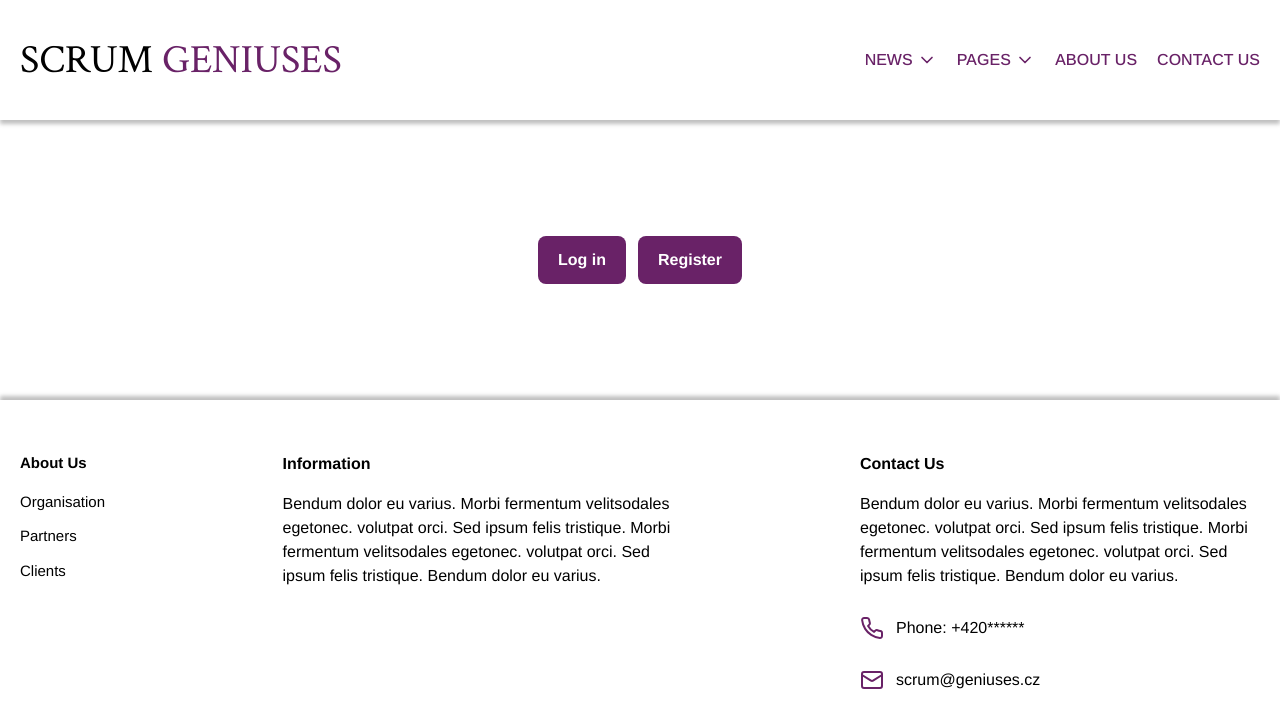
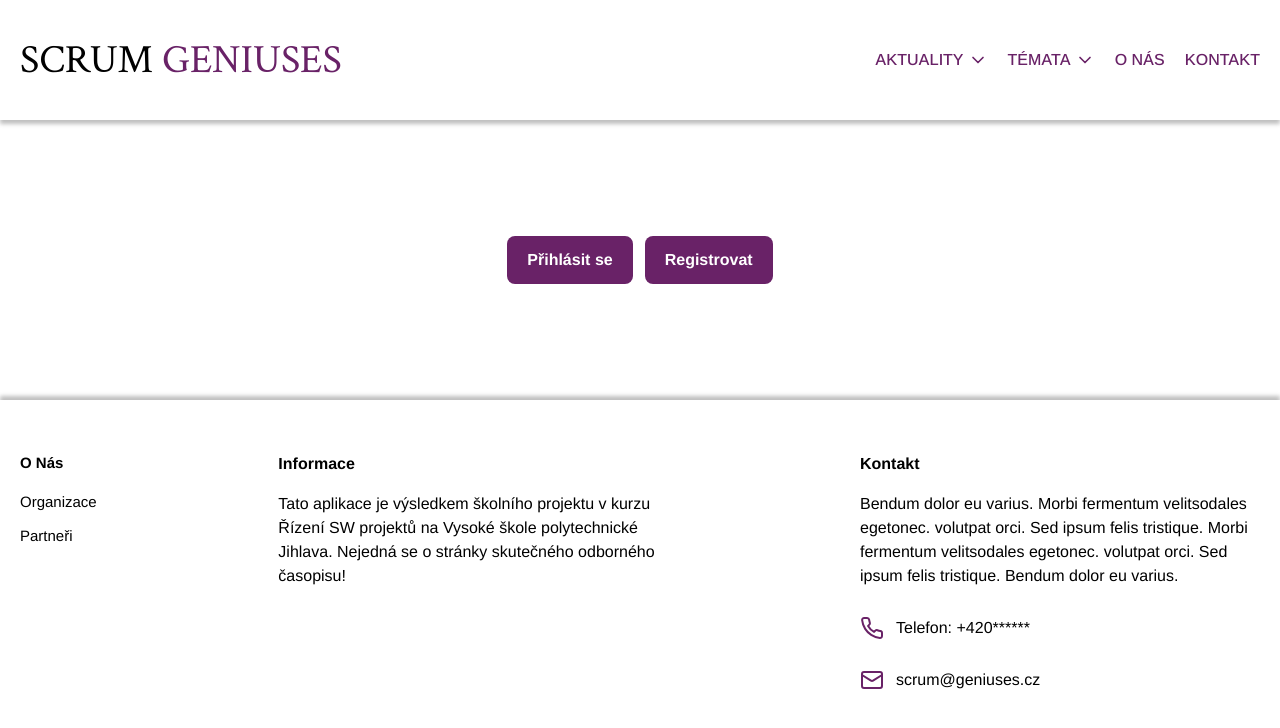
Before and after one commit to dshamsani/scrum_geniuses, a React (Vite) app in the folder code/: page / in a window 1280 px wide. Shown: the top 728 px of the page. Built offline with nearby package versions, Linux system fonts and the light colour scheme.

Commit message:
feat: czech language

```diff
--- a/code/src/App.tsx
+++ b/code/src/App.tsx
@@ -20,8 +20,8 @@ export const App: FC = () => {
         <div className="h-full flex items-center py-10 gap-3 justify-center">
           {authMode === null && (
             <>
-              <Button title="Log in" onClick={() => setAuthMode("logIn")} />
-              <Button title="Register" onClick={() => setAuthMode("register")} />
+              <Button title="Přihlásit se" onClick={() => setAuthMode("logIn")} />
+              <Button title="Registrovat" onClick={() => setAuthMode("register")} />
             </>
           )}
           {authMode === "logIn" && <LogIn onClose={() => setAuthMode(null)} setData={setData} />}
@@ -29,7 +29,7 @@ export const App: FC = () => {
         </div>
       ) : (
         <div className="h-full flex flex-col items-center py-10 gap-3 justify-center">
-          <div className="bg-white flex-col w-[400px]  flex items-center border border-[#d5b6dc] rounded-lg shadow-[0_4px_4px_rgba(0,0,0,0.25),0_-4px_4px_rgba(0,0,0,0.25)] p-6 max-w-md mx-auto">
+          <div className="bg-white flex-col w-[400px] flex items-center border border-[#d5b6dc] rounded-lg shadow-[0_4px_4px_rgba(0,0,0,0.25),0_-4px_4px_rgba(0,0,0,0.25)] p-6 max-w-md mx-auto">
             <div className="flex w-full gap-3 text-lg items-center">
               <label htmlFor="email" className="block w-[130px] text-[#692267] font-medium mb-2">
                 Role:
@@ -37,41 +37,41 @@ export const App: FC = () => {
               <span className="block text-[#0a090a] text-sm font-medium mb-2">{data.role}</span>
             </div>
             {data?.date_created && (
-              <div className="flex w-full  gap-3 text-lg items-center">
+              <div className="flex w-full gap-3 text-lg items-center">
                 <label htmlFor="email" className="block w-[130px] text-[#692267] font-medium mb-2">
-                  Created At:
+                  Vytvořeno:
                 </label>
                 <span className="block text-[#0a090a] text-sm font-medium mb-2">{format(new Date(data.date_created), "dd-MM-yy")}</span>
               </div>
             )}
             {data?.jmeno && (
-              <div className="flex w-full  gap-3 text-lg items-center">
+              <div className="flex w-full gap-3 text-lg items-center">
                 <label htmlFor="email" className="block w-[130px] text-[#692267] font-medium mb-2">
-                  Name:
+                  Jméno:
                 </label>
                 <span className="block text-[#0a090a] text-sm font-medium mb-2">{data.jmeno}</span>
               </div>
             )}
             {data?.login && (
-              <div className="flex w-full  gap-3 text-lg items-center">
+              <div className="flex w-full gap-3 text-lg items-center">
                 <label htmlFor="email" className="block w-[130px] text-[#692267] font-medium mb-2">
-                  Login:
+                  Přihlášení:
                 </label>
                 <span className="block text-[#0a090a] text-sm font-medium mb-2">{data.login}</span>
               </div>
             )}
             {data?.kontaktni_udaje && (
-              <div className="flex w-full  gap-3 text-lg items-center">
+              <div className="flex w-full gap-3 text-lg items-center">
                 <label htmlFor="email" className="block w-[130px] text-[#692267] font-medium mb-2">
-                  Contact:
+                  Kontakt:
                 </label>
                 <span className="block text-[#0a090a] text-sm font-medium mb-2">{data.kontaktni_udaje}</span>
               </div>
             )}
             {data?.specializace && (
-              <div className="flex w-full  gap-3 text-lg items-center">
+              <div className="flex w-full gap-3 text-lg items-center">
                 <label htmlFor="email" className="block w-[130px] text-[#692267] font-medium mb-2">
-                  Specialization:
+                  Specializace:
                 </label>
                 <span className="block text-[#0a090a] text-sm font-medium mb-2">{data.specializace}</span>
               </div>
--- a/code/src/components/layout/Footer.tsx
+++ b/code/src/components/layout/Footer.tsx
@@ -6,29 +6,28 @@ export const Footer: FC = () => {
     <footer className="shadow-custom-drop-top h-[400px] flex p-mobile md:p-desktop">
       <div className="flex h-fit w-full justify-between pt-8">
         <div className="flex text-[15px] flex-col gap-4">
-          <h2 className="font-bold">About Us</h2>
+          <h2 className="font-bold">O Nás</h2>
           <div className="flex flex-col gap-3">
-            <span className="">Organisation</span>
-            <span>Partners</span>
-            <span>Clients</span>
+            <span className="">Organizace</span>
+            <span>Partneři</span>
           </div>
         </div>
         <div className="flex flex-col max-w-[400px] gap-4">
-          <h2 className="font-bold">Information</h2>
+          <h2 className="font-bold">Informace</h2>
           <p>
-            Bendum dolor eu varius. Morbi fermentum velitsodales egetonec. volutpat orci. Sed ipsum felis tristique. Morbi fermentum velitsodales
-            egetonec. volutpat orci. Sed ipsum felis tristique. Bendum dolor eu varius.{" "}
+            Tato aplikace je výsledkem školního projektu v kurzu Řízení SW projektů na Vysoké škole polytechnické Jihlava. Nejedná se o stránky
+            skutečného odborného časopisu!
           </p>
         </div>
         <div className="flex flex-col max-w-[400px] gap-4">
-          <h2 className="font-bold">Contact Us</h2>
+          <h2 className="font-bold">Kontakt</h2>
           <p>
             Bendum dolor eu varius. Morbi fermentum velitsodales egetonec. volutpat orci. Sed ipsum felis tristique. Morbi fermentum velitsodales
             egetonec. volutpat orci. Sed ipsum felis tristique. Bendum dolor eu varius.{" "}
           </p>
           <div className="flex pt-3 gap-3 items-center">
             <Phone className="text-[#692267]" />
-            <span>Phone: +420******</span>
+            <span>Telefon: +420******</span>
           </div>
           <div className="flex pt-3 gap-3 items-center">
             <Mail className="text-[#692267]" />
--- a/code/src/components/layout/Header.tsx
+++ b/code/src/components/layout/Header.tsx
@@ -1,6 +1,7 @@
 import type { FC } from "react";
 
 import { ChevronDown } from "lucide-react";
+import DropdownMenu from "../ui/Dropdown";
 
 export const Header: FC = () => {
   return (
@@ -10,15 +11,12 @@ export const Header: FC = () => {
       </div>
       <div className="flex text-[#692267] font-medium items-center gap-5">
         <div className="flex items-center w-fit gap-1 cursor-pointer">
-          <span>NEWS</span>
+          <span>AKTUALITY</span>
           <ChevronDown size={20} className="text-inherit" />
         </div>
-        <div className="flex items-center w-fit gap-1 cursor-pointer">
-          <span>PAGES</span>
-          <ChevronDown size={20} className="text-inherit" />
-        </div>
-        <span className="cursor-pointer">ABOUT US</span>
-        <span className="cursor-pointer">CONTACT US</span>
+        <DropdownMenu />
+        <span className="cursor-pointer">O NÁS</span>
+        <span className="cursor-pointer">KONTAKT</span>
       </div>
     </header>
   );
--- a/code/src/components/settings/LogIn.tsx
+++ b/code/src/components/settings/LogIn.tsx
@@ -45,7 +45,7 @@ export const LogIn: FC<LogInProps> = ({ onClose, setData }) => {
   return (
     <div className="bg-white border border-[#d5b6dc] rounded-lg shadow-[0_4px_4px_rgba(0,0,0,0.25),0_-4px_4px_rgba(0,0,0,0.25)] p-6 max-w-md mx-auto ">
       <div className="flex justify-between ">
-        <h2 className="text-[#692267] text-center font-bold text-2xl mb-6">Log In</h2>
+        <h2 className="text-[#692267] text-center font-bold text-2xl mb-6">Přihlášení</h2>
         <X className="text-[#692267] cursor-pointer" onClick={onClose} />
       </div>
       <div className="space-y-4">
@@ -63,32 +63,32 @@ export const LogIn: FC<LogInProps> = ({ onClose, setData }) => {
         </div>
         <div>
           <label htmlFor="email" className="block text-[#692267] font-medium mb-2">
-            Login
+            Přihlašovací jméno
           </label>
           <input
             id="email"
             type="email"
             className="w-full p-3 border border-[#d5b6dc] rounded-lg focus:ring-2 focus:ring-[#692267] focus:outline-none"
-            placeholder="Enter your login"
+            placeholder="Zadejte své přihlašovací jméno"
             onChange={(e) => setLogin(e.currentTarget.value)}
             required
           />
         </div>
         <div>
           <label htmlFor="password" className="block text-[#692267] font-medium mb-2">
-            Password
+            Heslo
           </label>
           <input
             id="password"
             type="password"
             className="w-full p-3 border border-[#d5b6dc] rounded-lg focus:ring-2 focus:ring-[#692267] focus:outline-none"
-            placeholder="Enter your password"
+            placeholder="Zadejte své heslo"
             // onChange={(e) => setPassword(e.currentTarget.value)}
           />
         </div>
         <div>
           <button className="w-full bg-[#692267] text-white font-bold py-3 rounded-lg hover:bg-[#531b50] transition" onClick={handleLogin}>
-            Log In
+            Přihlásit se
           </button>
         </div>
       </div>
--- a/code/src/components/settings/Register.tsx
+++ b/code/src/components/settings/Register.tsx
@@ -13,12 +13,12 @@ interface RegisterProps {
 }
 
 export const Register: FC<RegisterProps> = ({ onClose }) => {
-  const [role, setRole] = useState<"Autor" | "Redaktor" | "Recezent">("Autor");
+  const [role, setRole] = useState<"Autor" | "Redaktor" | "Recenzent">("Autor");
 
   return (
     <div className="bg-white border border-[#d5b6dc] rounded-lg shadow-[0_4px_4px_rgba(0,0,0,0.25),0_-4px_4px_rgba(0,0,0,0.25)] p-6 max-w-md mx-auto">
       <div className="flex justify-between ">
-        <h2 className="text-[#692267] text-center font-bold text-2xl mb-6">Register</h2>
+        <h2 className="text-[#692267] text-center font-bold text-2xl mb-6">Registrace</h2>
         <X className="text-[#692267] cursor-pointer" onClick={onClose} />
       </div>
       <div className="space-y-4">
@@ -26,17 +26,17 @@ export const Register: FC<RegisterProps> = ({ onClose }) => {
           <label className="block text-[#692267] font-medium mb-2">Role</label>
           <select
             value={role}
-            onChange={(e) => setRole(e.target.value as "Autor" | "Redaktor" | "Recezent")}
+            onChange={(e) => setRole(e.target.value as "Autor" | "Redaktor" | "Recenzent")}
             className="w-full p-3 border  border-[#d5b6dc] rounded-lg focus:ring-2 focus:ring-[#692267] focus:outline-none"
           >
             <option value="Autor">Autor</option>
             <option value="Redaktor">Redaktor</option>
-            <option value="Recezent">Recenzent</option>
+            <option value="Recenzent">Recenzent</option>
           </select>
         </div>
         {role === "Autor" && <RegisterAutor onClose={onClose} />}
         {role === "Redaktor" && <RegisterRedaktor onClose={onClose} />}
-        {role === "Recezent" && <RegisterRecezent onClose={onClose} />}
+        {role === "Recenzent" && <RegisterRecezent onClose={onClose} />}
       </div>
     </div>
   );
--- a/code/src/components/settings/roles/RegisterAutor.tsx
+++ b/code/src/components/settings/roles/RegisterAutor.tsx
@@ -36,14 +36,14 @@ export const RegisterAutor: FC<RegisterAutorProps> = ({ onClose }) => {
     <>
       <div>
         <label htmlFor="name" className="block text-[#692267] font-medium mb-2">
-          Name
+          Jméno
         </label>
         <input
           id="name"
           type="text"
           className="w-full p-3 border border-[#d5b6dc] rounded-lg focus:ring-2 focus:ring-[#692267] focus:outline-none"
           onChange={(e) => setName(e.currentTarget.value)}
-          placeholder="Your name"
+          placeholder="Vaše jméno"
         />
       </div>
       <div>
@@ -54,37 +54,37 @@ export const RegisterAutor: FC<RegisterAutorProps> = ({ onClose }) => {
           id="email"
           type="email"
           className="w-full p-3 border border-[#d5b6dc] rounded-lg focus:ring-2 focus:ring-[#692267] focus:outline-none"
-          placeholder="Your email"
+          placeholder="Váš email"
           onChange={(e) => setEmail(e.currentTarget.value)}
         />
       </div>
       <div>
         <label htmlFor="login" className="block text-[#692267] font-medium mb-2">
-          Login
+          Přihlašovací jméno
         </label>
         <input
           id="login"
           type="text"
           className="w-full p-3 border border-[#d5b6dc] rounded-lg focus:ring-2 focus:ring-[#692267] focus:outline-none"
           onChange={(e) => setLogin(e.currentTarget.value)}
-          placeholder="Your login"
+          placeholder="Vaše přihlašovací jméno"
         />
       </div>
       <div>
         <label htmlFor="password" className="block text-[#692267] font-medium mb-2">
-          Password
+          Heslo
         </label>
         <input
           id="password"
           type="password"
           className="w-full p-3 border border-[#d5b6dc] rounded-lg focus:ring-2 focus:ring-[#692267] focus:outline-none"
-          placeholder="Your password"
+          placeholder="Vaše heslo"
           onChange={(e) => setPassword(e.currentTarget.value)}
         />
       </div>
       <div>
         <button className="w-full bg-[#692267] text-white font-bold py-3 rounded-lg hover:bg-[#531b50] transition" onClick={handleLogin}>
-          Register
+          Registrovat
         </button>
       </div>
     </>
--- a/code/src/components/settings/roles/RegisterRecezent.tsx
+++ b/code/src/components/settings/roles/RegisterRecezent.tsx
@@ -36,55 +36,55 @@ export const RegisterRecezent: FC<RegisterRecezentProps> = ({ onClose }) => {
     <>
       <div>
         <label htmlFor="name" className="block text-[#692267] font-medium mb-2">
-          Name
+          Jméno
         </label>
         <input
           id="name"
           type="text"
           className="w-full p-3 border border-[#d5b6dc] rounded-lg focus:ring-2 focus:ring-[#692267] focus:outline-none"
           onChange={(e) => setName(e.currentTarget.value)}
-          placeholder="Your name"
+          placeholder="Vaše jméno"
         />
       </div>
       <div>
         <label htmlFor="name" className="block text-[#692267] font-medium mb-2">
-          Specialization
+          Specializace
         </label>
         <input
           id="name"
           type="text"
           className="w-full p-3 border border-[#d5b6dc] rounded-lg focus:ring-2 focus:ring-[#692267] focus:outline-none"
           onChange={(e) => setSpec(e.currentTarget.value)}
-          placeholder="Your specialization"
+          placeholder="Vaše specializace"
         />
       </div>
       <div>
         <label htmlFor="name" className="block text-[#692267] font-medium mb-2">
-          Login
+          Přihlašovací jméno
         </label>
         <input
           id="name"
           type="text"
           className="w-full p-3 border border-[#d5b6dc] rounded-lg focus:ring-2 focus:ring-[#692267] focus:outline-none"
           onChange={(e) => setLogin(e.currentTarget.value)}
-          placeholder="Your name"
+          placeholder="Vaše přihlašovací jméno"
         />
       </div>
       <div>
         <label htmlFor="password" className="block text-[#692267] font-medium mb-2">
-          Password
+          Heslo
         </label>
         <input
           id="password"
           type="password"
           className="w-full p-3 border border-[#d5b6dc] rounded-lg focus:ring-2 focus:ring-[#692267] focus:outline-none"
-          placeholder="Your password"
+          placeholder="Vaše heslo"
           onChange={(e) => setPassword(e.currentTarget.value)}
         />
       </div>
       <div>
         <button className="w-full bg-[#692267] text-white font-bold py-3 rounded-lg hover:bg-[#531b50] transition" onClick={handleLogin}>
-          Register
+          Registrovat
         </button>
       </div>
     </>
--- a/code/src/components/settings/roles/RegisterRedaktor.tsx
+++ b/code/src/components/settings/roles/RegisterRedaktor.tsx
@@ -35,43 +35,43 @@ export const RegisterRedaktor: FC<RegisterRedaktorProps> = ({ onClose }) => {
     <>
       <div>
         <label htmlFor="name" className="block text-[#692267] font-medium mb-2">
-          Name
+          Jméno
         </label>
         <input
           id="name"
           type="text"
           className="w-full p-3 border border-[#d5b6dc] rounded-lg focus:ring-2 focus:ring-[#692267] focus:outline-none"
           onChange={(e) => setName(e.currentTarget.value)}
-          placeholder="Your name"
+          placeholder="Vaše jméno"
         />
       </div>
       <div>
         <label htmlFor="name" className="block text-[#692267] font-medium mb-2">
-          Login
+          Přihlašovací jméno
         </label>
         <input
           id="name"
           type="text"
           className="w-full p-3 border border-[#d5b6dc] rounded-lg focus:ring-2 focus:ring-[#692267] focus:outline-none"
           onChange={(e) => setLogin(e.currentTarget.value)}
-          placeholder="Your name"
+          placeholder="Vaše přihlašovací jméno"
         />
       </div>
       <div>
         <label htmlFor="password" className="block text-[#692267] font-medium mb-2">
-          Password
+          Heslo
         </label>
         <input
           id="password"
           type="password"
           className="w-full p-3 border border-[#d5b6dc] rounded-lg focus:ring-2 focus:ring-[#692267] focus:outline-none"
-          placeholder="Your password"
+          placeholder="Vaše heslo"
           onChange={(e) => setPassword(e.currentTarget.value)}
         />
       </div>
       <div>
         <button className="w-full bg-[#692267] text-white font-bold py-3 rounded-lg hover:bg-[#531b50] transition" onClick={handleLogin}>
-          Register
+          Registrovat
         </button>
       </div>
     </>
--- /dev/null
+++ b/code/src/components/ui/Dropdown.tsx
@@ -0,0 +1,31 @@
+import { useState } from "react";
+import { ChevronDown, ChevronUp } from "lucide-react";
+
+const DropdownMenu = () => {
+  const [isHovered, setIsHovered] = useState(false);
+
+  const handleMouseEnter = () => setIsHovered(true);
+  const handleMouseLeave = () => setIsHovered(false);
+
+  return (
+    <div className="relative" onMouseEnter={handleMouseEnter} onMouseLeave={handleMouseLeave}>
+      <div className="flex items-center w-fit gap-1 cursor-pointer">
+        <span>TÉMATA</span>
+        {isHovered ? <ChevronUp size={20} className="text-inherit" /> : <ChevronDown size={20} className="text-inherit" />}
+      </div>
+      {isHovered && (
+        <ul className="absolute top-full w-40 bg-white border border-gray-300 shadow-lg rounded">
+          <li className="px-4 py-2 hover:bg-gray-100 cursor-pointer">Kultura</li>
+          <li className="px-4 py-2 hover:bg-gray-100 cursor-pointer">Móda</li>
+          <li className="px-4 py-2 hover:bg-gray-100 cursor-pointer">Technologie</li>
+          <li className="px-4 py-2 hover:bg-gray-100 cursor-pointer">Zdraví</li>
+          <li className="px-4 py-2 hover:bg-gray-100 cursor-pointer">Věda</li>
+          <li className="px-4 py-2 hover:bg-gray-100 cursor-pointer">Jídlo</li>
+          <li className="px-4 py-2 hover:bg-gray-100 cursor-pointer">Sport</li>
+        </ul>
+      )}
+    </div>
+  );
+};
+
+export default DropdownMenu;
```
